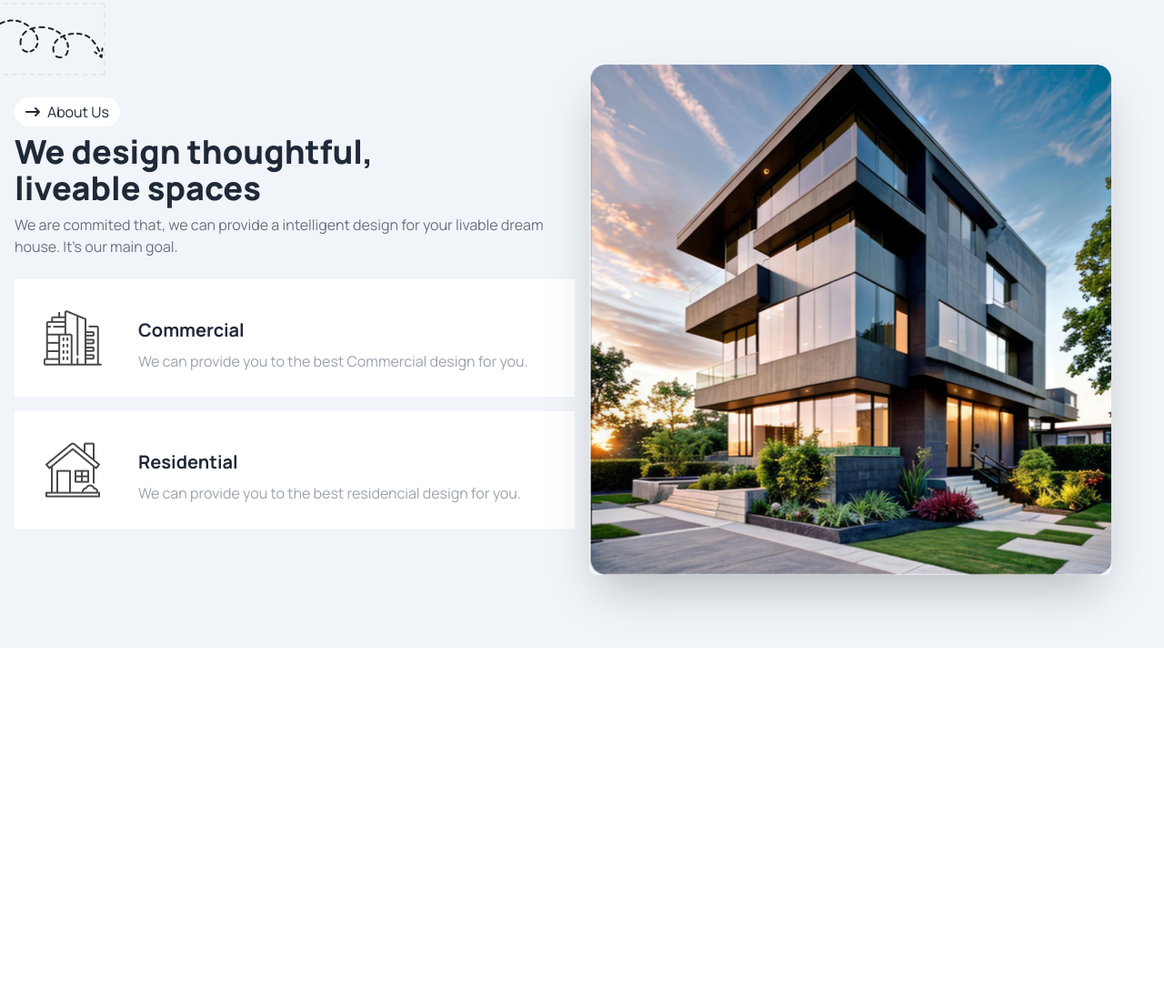
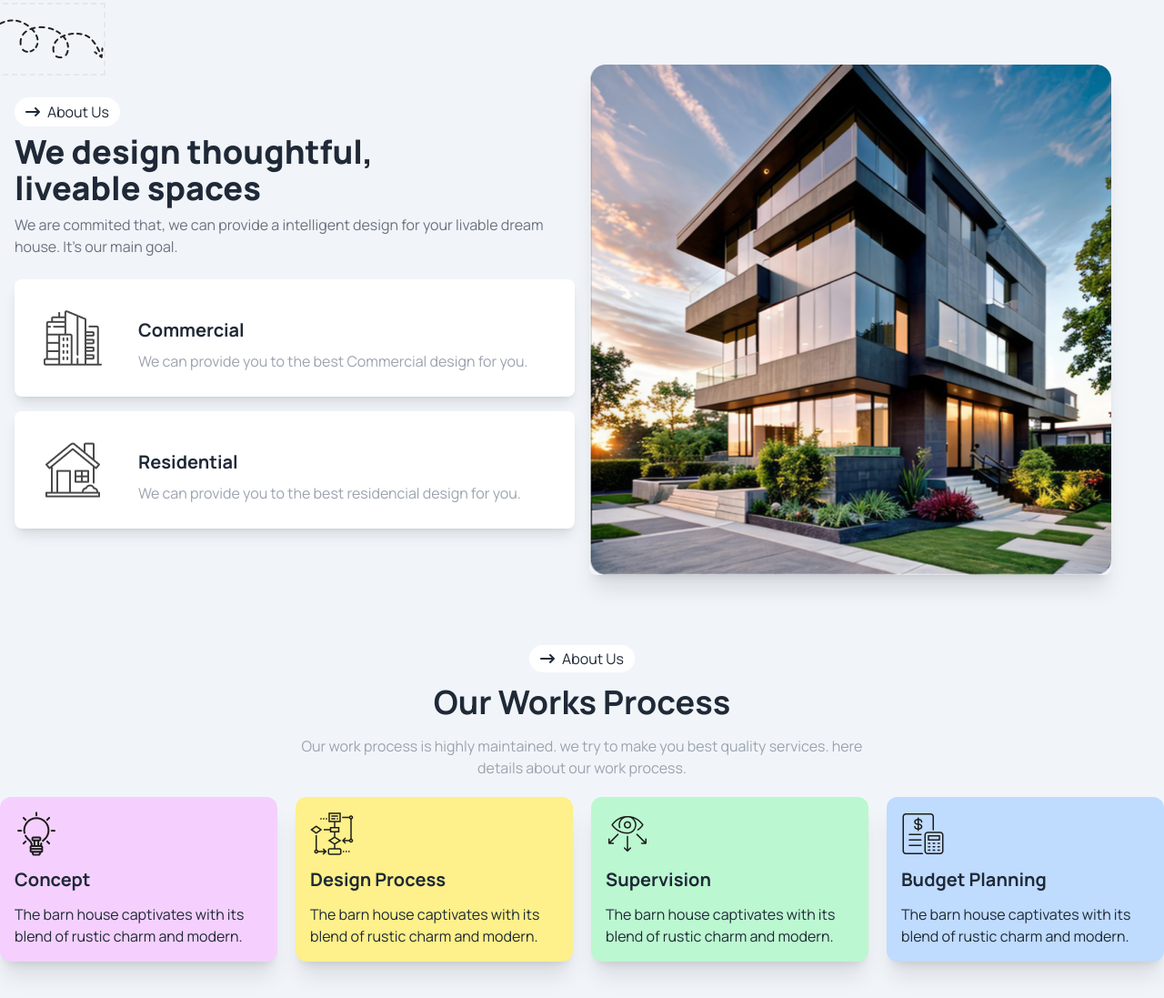
Before and after one commit to ShohagKaisar/Assignment-3, a website: page index.html in a window 1280 px wide. Shown: the part 700-1797 px from the top of the page at 91% size. Before the commit the page ends 1412 px from the top, so only its background shows below. Drawn offline with Linux system fonts and the light colour scheme.

Commit message:
Work Procss Section Done

```diff
--- a/index.html
+++ b/index.html
@@ -80,6 +80,7 @@
       </div>
     </div>
   </header>
+  <!-- Liveable Space -->
   <section class="bg-slate-100">
     <div class="relative container mx-auto">
       <div class="hidden lg:block z-10 absolute top-3 -left-4 border-2 py-4 border-dashed">
@@ -88,7 +89,7 @@
       <div class="hero py-4 lg:py-16 min-w-full">
         <div class="hero-content flex-col-reverse justify-center lg:flex-row-reverse">
           <div class="flex-1">
-            <img src="./assets/Rectangle.png" class="rounded-lg shadow-2xl" />
+            <img src="./assets/Rectangle.png" class="rounded-lg shadow-xl" />
           </div>
           <div class="flex-1">
             <div class="flex items-center flex-col lg:items-start">
@@ -96,7 +97,8 @@
               <h1 class="text-center lg:text-left mt-2 text-2xl lg:text-4xl font-extrabold">We design thoughtful,<br> liveable spaces</h1>
               <p class="text-center lg:text-left text-gray-500 my-2">We are commited that, we can provide a intelligent design for your livable dream house. It's our main goal.</p>
             </div>
-            <div class="flex items-center gap-6 space-y-4 bg-white p-4 my-4">
+            <!-- Card-1 -->
+            <div class="flex items-center rounded-lg gap-6 space-y-4 bg-white p-4 my-4 shadow-lg">
               <div class="p-4">
                 <img src="./assets/commercial.png" alt="">
               </div>
@@ -105,7 +107,8 @@
                 <p class="text-base text-gray-400">We can provide you to the best Commercial design for you.</p>
               </div>
             </div>
-            <div class="flex items-center gap-6 space-y-4 bg-white p-4 my-4">
+            <!-- Card-2 -->
+            <div class="flex items-center gap-6 rounded-lg space-y-4 bg-white p-4 my-4 shadow-lg">
               <div class="p-4">
                 <img src="./assets/residential.png" alt="">
               </div>
@@ -119,6 +122,38 @@
       </div>
     </div>
   </section>
+<!-- Work Process -->
+ <section class="bg-slate-100 pb-10">
+  <div class="container mx-auto space-y-5">
+    <div class="container mx-auto text-center space-y-4">
+      <p class="bg-white inline py-1 px-3 rounded-full"><i class="rounded-full mr-2 fa-solid fa-arrow-right-long"></i>About Us</p>
+      <h1 class="text-3xl lg:text-4xl font-bold">Our Works Process</h1>
+      <p class="text-gray-400 w-10/12 lg:w-1/2 mx-auto">Our work process is highly maintained. we try to make you best quality services. here details about our work process.</p>
+    </div>
+    <div class="flex lg:flex-row flex-col gap-5 p-4 lg:p-0">
+      <div class="space-y-3 bg-fuchsia-200 p-4 rounded-xl shadow-xl">
+        <img src="assets/concept.png" alt="">
+        <h3 class="text-xl font-bold">Concept</h3>
+        <p>The barn house captivates with its blend of rustic charm and modern.</p>
+      </div>
+      <div class="space-y-3 bg-yellow-200 p-4 rounded-xl shadow-xl">
+        <img src="assets/flow-chart.png" alt="">
+        <h3 class="text-xl font-bold">Design Process</h3>
+        <p>The barn house captivates with its blend of rustic charm and modern.</p>
+      </div>
+      <div class="space-y-3 bg-green-200 p-4 rounded-xl shadow-xl">
+        <img src="assets/vision.png" alt="">
+        <h3 class="text-xl font-bold">Supervision</h3>
+        <p>The barn house captivates with its blend of rustic charm and modern.</p>
+      </div>
+      <div class="space-y-3 bg-blue-200 p-4 rounded-xl shadow-xl">
+        <img src="assets/budget-planning.png" alt="">
+        <h3 class="text-xl font-bold">Budget Planning</h3>
+        <p>The barn house captivates with its blend of rustic charm and modern.</p>
+      </div>
+    </div>
+  </div>
+ </section>
 </body>
 
 </html>
```
Also changed, not shown: src/output.css.
